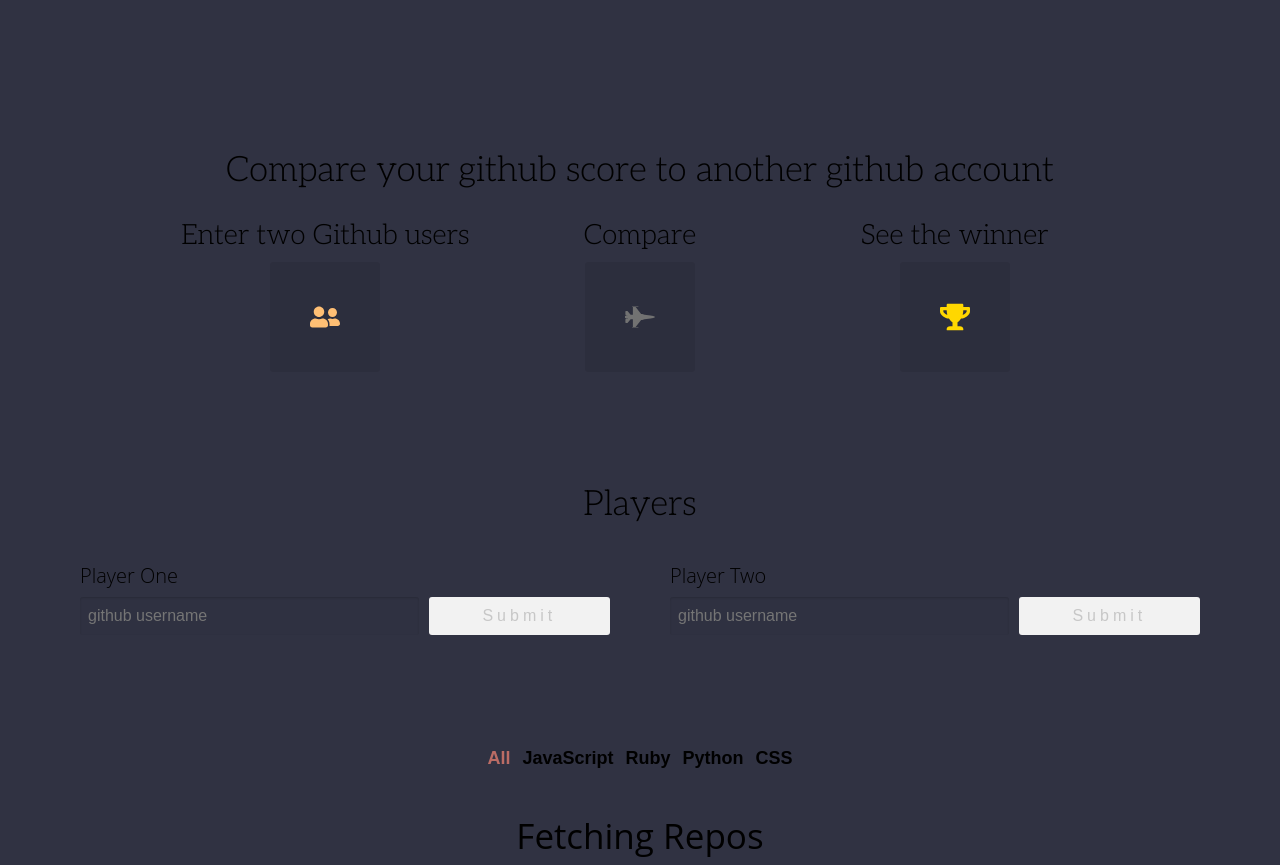
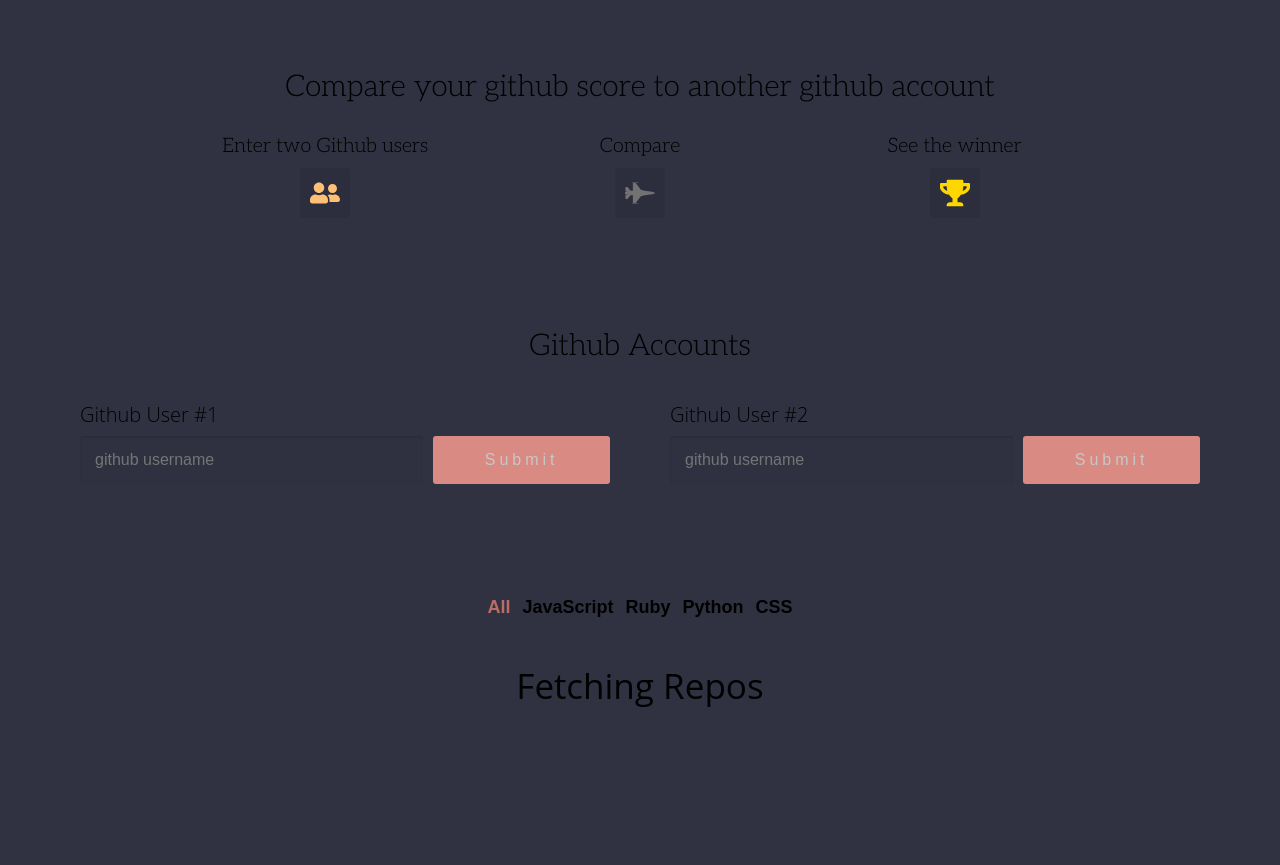
Before and after one commit to woodsy88/github-search, a React app: page / in a window 1280 px wide. After the commit the page ends 800 px from the top, so only its background shows below. Built offline with nearby package versions, Linux system fonts and the light colour scheme; no server answers.

Commit message:
updated formatting and styles

```diff
--- a/app/components/Battle.js
+++ b/app/components/Battle.js
@@ -38,16 +38,18 @@
     this.handleSubmit = this.handleSubmit.bind(this)
     this.handleChange = this.handleChange.bind(this)
   }
+
   handleSubmit(event) {
     event.preventDefault()
-
     this.props.onSubmit(this.state.username)
   }
+
   handleChange(event) {
     this.setState({
       username: event.target.value
     })
   }
+
   render() {
     return (
       <form className='column player' onSubmit={this.handleSubmit}>
@@ -162,28 +164,28 @@
         <Instructions />
 
         <div className='players-container'>
-          <h1 className='center-text header-lg'>Players</h1>
+          <h1 className='center-text header-lg'>Github Accounts</h1>
           <div className='row space-around'>
             {playerOne === null
               ? <PlayerInput
-                  label='Player One'
+                  label='Github User #1'
                   onSubmit={(player) => this.handleSubmit('playerOne', player)}
                 />
               : <PlayerPreview
                   username={playerOne}
-                  label='Player One'
+                  label='Github User #1'
                   onReset={() => this.handleReset('playerOne')}
                 />
             }
 
             {playerTwo === null
               ? <PlayerInput
-                  label='Player Two'
+                  label='Github User #2'
                   onSubmit={(player) => this.handleSubmit('playerTwo', player)}
                 />
               : <PlayerPreview
                   username={playerTwo}
-                  label='Player Two'
+                  label='Github User #2'
                   onReset={() => this.handleReset('playerTwo')}
                 />
             }
--- a/app/components/Popular.js
+++ b/app/components/Popular.js
@@ -125,7 +125,7 @@
 
   isLoading() {
     const { selectedLanguage, repos, error } = this.state;
-    // if repos object does not have a key on it of the selectedLanguage
+    // if repos object does not have a key on it of the selectedLanguage and no errors
     return !repos[selectedLanguage] && error === null
   }
 
--- a/app/index.css
+++ b/app/index.css
@@ -112,15 +112,17 @@
 }
 
 .header-lg {
-  font-size: 35px;
+  font-size: 30px;
   font-weight: 300;
   margin: 20px;
+  color: var(--white);
 }
 
 .header-sm {
-  font-size: 28px;
+  font-size: 20px;
   font-weight: 300;
   margin: 10px;
+  color: var(--white);
 }
 
 .avatar {
@@ -182,7 +184,7 @@
 }
 
 .instructions-container {
-  margin: 100px 0;
+  margin: 20px 0;
 }
 
 .container-sm {
@@ -201,7 +203,7 @@
 }
 
 .battle-instructions svg {
-  padding: 40px;
+  padding: 10px;
   border-radius: 3px;
 }
 
@@ -228,16 +230,18 @@
 }
 
 .player-inputs input {
-  padding: 8px;
+  padding: 15px;
   font-size: 16px;
   flex: 2;
   border-radius: 3px;
   border: none;
   box-shadow: inset 0 1px 2px rgba(0, 0, 0, 0.15);
+
 }
 
 .player-inputs .input-light {
-  background: rgba(0, 0, 0, 0.02);
+  background-color: var(--white);
+  background: rgba(0,0,0,0.02);
 }
 
 .player-inputs button {
@@ -267,7 +271,7 @@
 }
 
 .dark-btn:disabled {
-  background: #f2f2f2;
+  background-color:var(--pink);
   color: #c7c7c7;
 }
 
```
